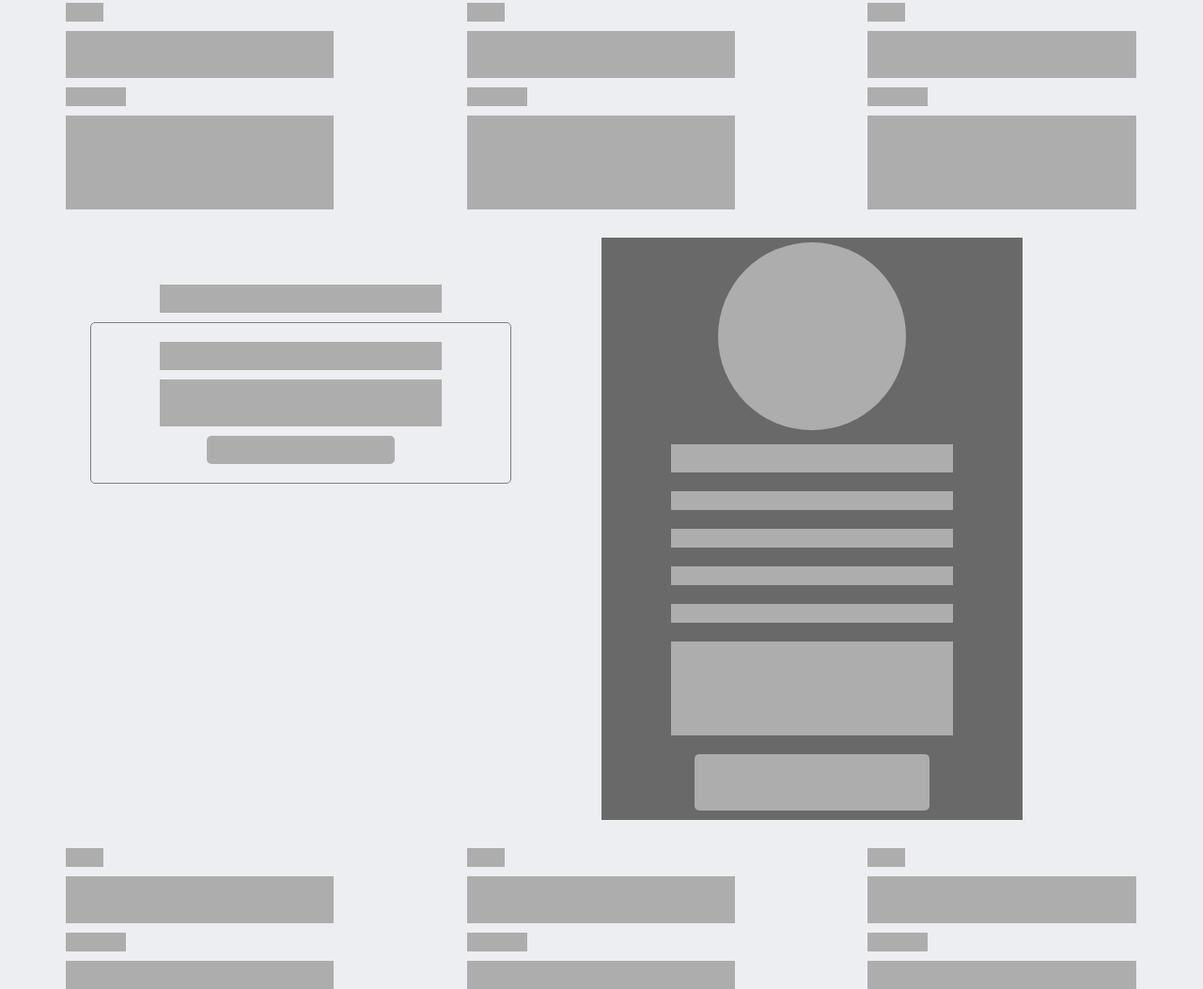
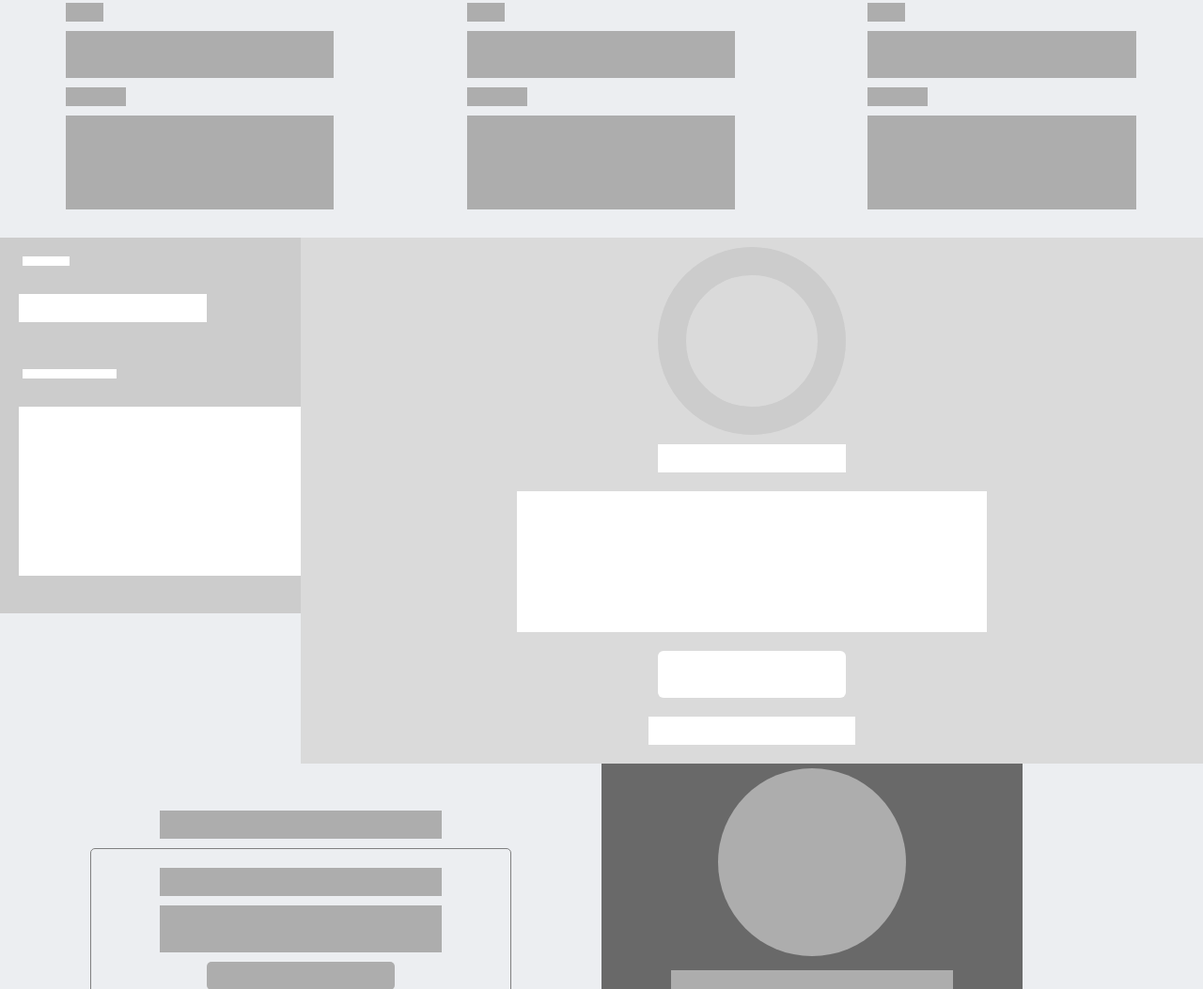
Before and after one commit to uchennaanya/Design-TearDown, a plain HTML site: page index.html in a window 1280 px wide. Shown: the part 1382-2435 px from the top of the page at 94% size. Drawn offline with Linux system fonts and the light colour scheme.

Commit message:
add the comparing style section

```diff
--- a/assets/css/style.css
+++ b/assets/css/style.css
@@ -30,6 +30,10 @@ body {
   height: 55px;
   width: 100px;
   border-radius: 5px;
+}
+
+li:hover {
+  cursor: pointer;
 }
 
 .signup {
@@ -670,3 +674,97 @@ body {
   background-color: #696969;
   margin: 0 auto;
 }
+
+/* Comparing Styling Method */
+
+.Comparing-styling {
+  display: flex;
+  justify-content: space-around;
+}
+
+.Comparing-styling .col_1 {
+  flex: 1;
+  height: 400px;
+  background-color: #ccc;
+  padding: 20px 0 50px 0;
+}
+
+.Comparing-styling .col_2 {
+  flex: 3;
+  height: auto;
+  background-color: #dadada;
+}
+
+.Comparing-styling .date {
+  margin-left: 1.5rem;
+  width: 50px;
+  height: 10px;
+  background-color: #fff;
+}
+
+.Comparing-styling .title {
+  width: 200px;
+  height: 30px;
+  margin-bottom: 50px;
+  background-color: #fff;
+}
+
+.Comparing-styling .desc {
+  width: 300px;
+  height: 180px;
+  background-color: #fff;
+}
+
+.Comparing-styling .author {
+  margin-left: 1.5rem;
+  width: 100px;
+  height: 10px;
+  margin-bottom: 0px;
+  background-color: #fff;
+}
+
+.Comparing-styling .circle {
+  width: 200px;
+  height: 200px;
+  bottom: #dadada;
+  border-radius: 50%;
+  margin: 10px auto;
+  border: 30px solid #ccc;
+}
+
+.wrap .title {
+  margin: 0 auto;
+}
+
+.wrap .desc {
+  margin: 0 auto;
+}
+
+.wrap .btn {
+  margin: 0 auto;
+  height: 50px;
+  width: 200px;
+  border-radius: 6px;
+  background-color: #fff;
+}
+
+.wrap .see-all {
+  margin: 20px auto;
+  height: 30px;
+  width: 200px;
+  background-color: #fff;
+}
+
+.wrap .desc {
+  margin: 20px auto;
+  height: 150px;
+  width: 500px;
+  background-color: #fff;
+}
+
+.wrap .sign-up {
+  margin: 20px auto;
+  height: 30px;
+  width: 220px;
+  background-color: #fff;
+}
--- a/index.html
+++ b/index.html
@@ -132,7 +132,25 @@
           <div class="latestPost-details"></div>
         </article>
       </div>
-
+      <!-- Comparing Styling Method -->
+      <div class="Comparing-styling">
+        <div class="col_1">
+          <div class="date"></div>
+          <div class="title"></div>
+          <div class="author"></div>
+          <div class="desc"></div>
+        </div>
+        <div class="col_2">
+          <div class="circle"></div>
+          <div class="wrap">
+            <div class="title"></div>
+            <div class="desc"></div>
+            <div class="btn"></div>
+            <div class="sign-up"></div>
+          </div>
+        </div>
+      </div>
+      <div class="btn"></div>
       <!-- Shopify Partner Ad page -->
 
       <div class="shopify-Ad">
```
